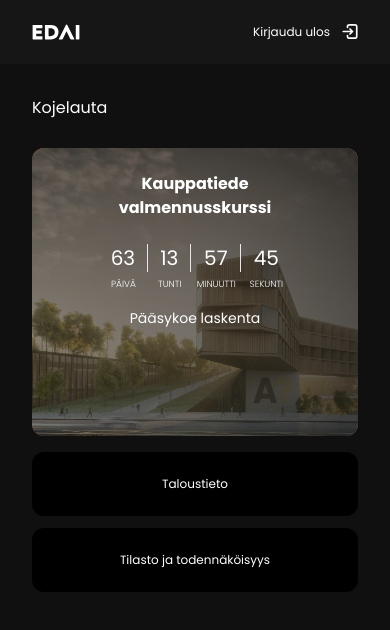
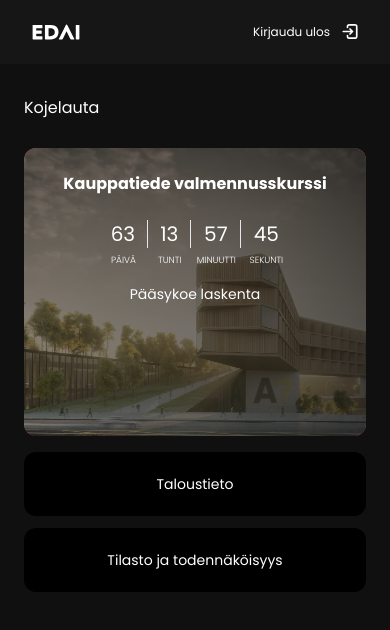
Before and after one commit to ahsanul0185/edai, a React (Vite) app: page /dashboard in a window 390 px wide. Shown: the top 630 px of the page. Built offline with nearby package versions, Linux system fonts and the light colour scheme.

Commit message:
fixed text size

```diff
--- a/src/sections/dashboard/Main.jsx
+++ b/src/sections/dashboard/Main.jsx
@@ -3,16 +3,16 @@ import Kauppatiede from './Kauppatiede'
 
 function Main() {
   return (
-    <div className="max-w-[1180px] bg-dark p-8 md:p-16 flex flex-col justify-center gap-4 w-full">
+    <div className="max-w-[1180px] bg-dark px-6 py-8 sm:p-8 md:p-16 flex flex-col justify-center gap-4 w-full">
         <p className='mb-3'>Kojelauta</p>
 
       <Kauppatiede />
 
       <div className='flex flex-col sm:flex-row items-center justify-center mx-auto gap-3 sm:gap-5 max-w-xl w-full'>
-        <button className='text-xs md:text-sm lg:text-base px-2 bg-black w-full sm:flex-1 h-16 sm:h-20 md:h-36 lg:h-40 rounded-xl grid place-items-center'>
+        <button className='text-sm lg:text-base px-2 bg-black w-full sm:flex-1 h-16 sm:h-20 md:h-36 lg:h-40 rounded-xl grid place-items-center'>
         Taloustieto
         </button>
-        <button className='text-xs md:text-sm lg:text-base px-2 bg-black w-full sm:flex-1 h-16 sm:h-20 md:h-36 lg:h-40 rounded-xl grid place-items-center'>
+        <button className='text-sm lg:text-base px-2 bg-black w-full sm:flex-1 h-16 sm:h-20 md:h-36 lg:h-40 rounded-xl grid place-items-center'>
         Tilasto ja todennäköisyys
         </button>
       </div>
```
